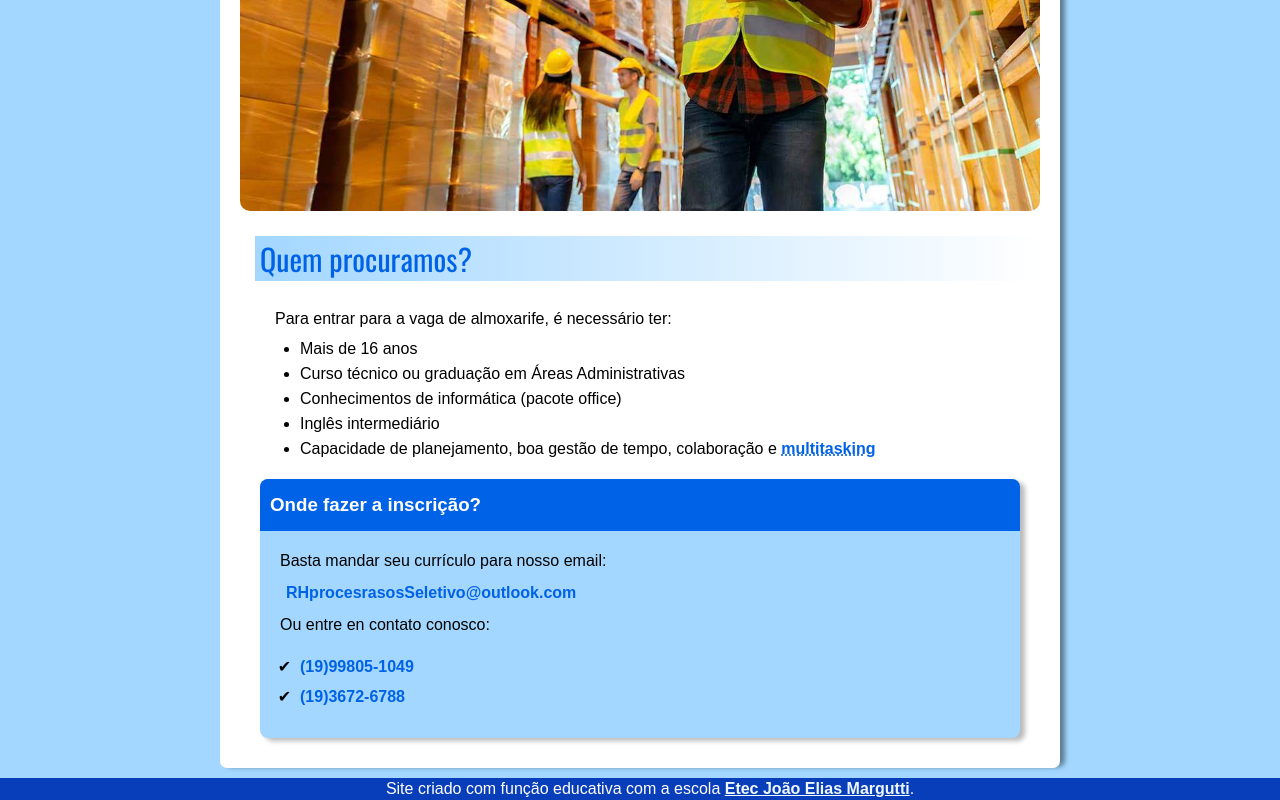
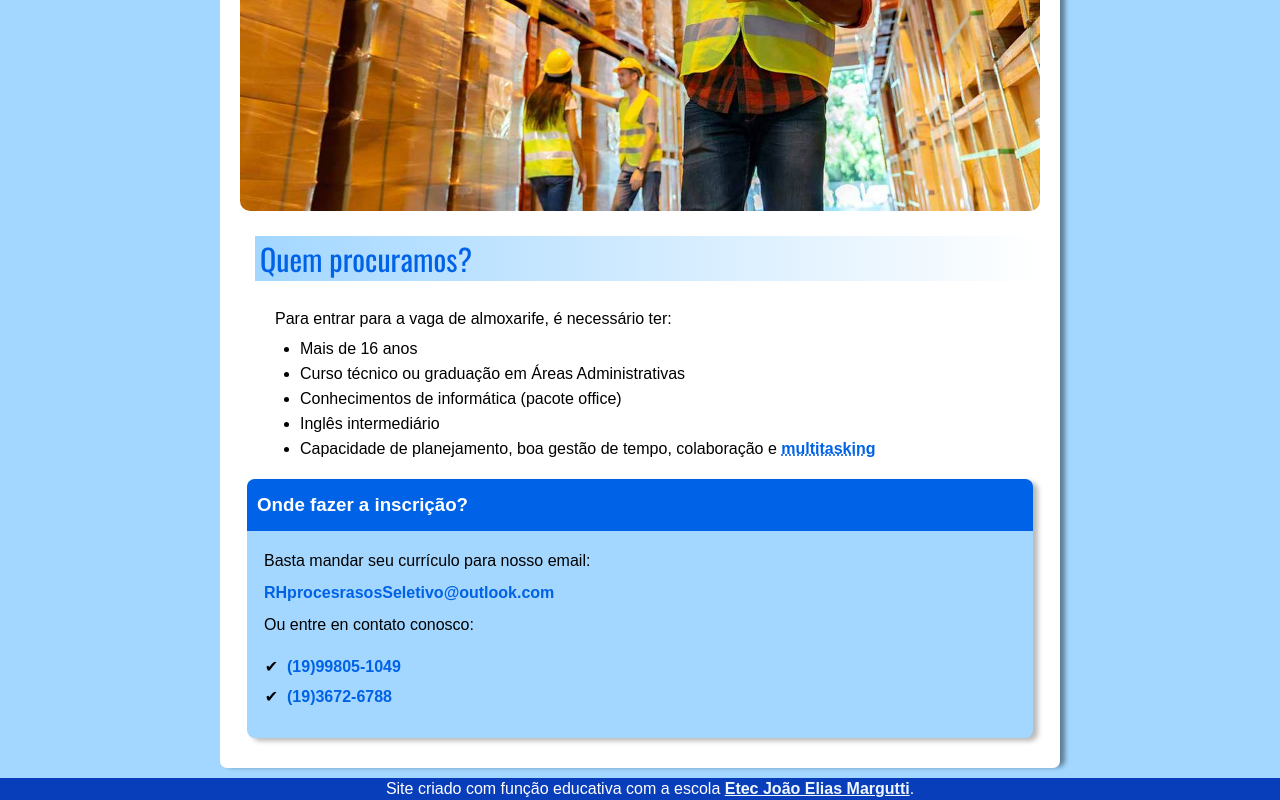
Before and after one commit to ViniVieiraWD/Projeto-de-Rh, a plain HTML site: page index.html in a window 1280 px wide. Shown: the part 787-1587 px from the top of the page. Drawn offline with Linux system fonts and the light colour scheme.

Commit message:
Aside fix

```diff
--- a/estilos/estilo.css
+++ b/estilos/estilo.css
@@ -188,7 +188,7 @@ div.video > iframe {
 
 
 aside {
-    margin: 10px 20px 10px 20px;
+    margin: 10px 7px 10px 7px;
     padding-bottom: 10px;
     border-radius: 8px;
     box-shadow: 5px 3px 5px rgba(0, 0, 0, 0.274);
@@ -205,7 +205,7 @@ aside > p {
     position: relative;
     margin: 10px;
     text-align: justify;
-    text-indent: 10px;
+    text-indent: 7px;
     line-height: 22px;
 }
 aside ul {
--- a/index.html
+++ b/index.html
@@ -54,7 +54,7 @@
         <h3>Onde fazer a inscrição?</h3>
 
         <p>Basta mandar seu currículo para nosso email:</p>
-        <p><strong><a href="#">RHprocesrasosSeletivo@outlook.com</a></strong></p>
+        <p><strong>RHprocesrasosSeletivo@outlook.com</strong></p>
         <p>Ou entre en contato conosco:</p>
         <ul>
             <li><strong>(19)99805-1049</strong></li>
```
